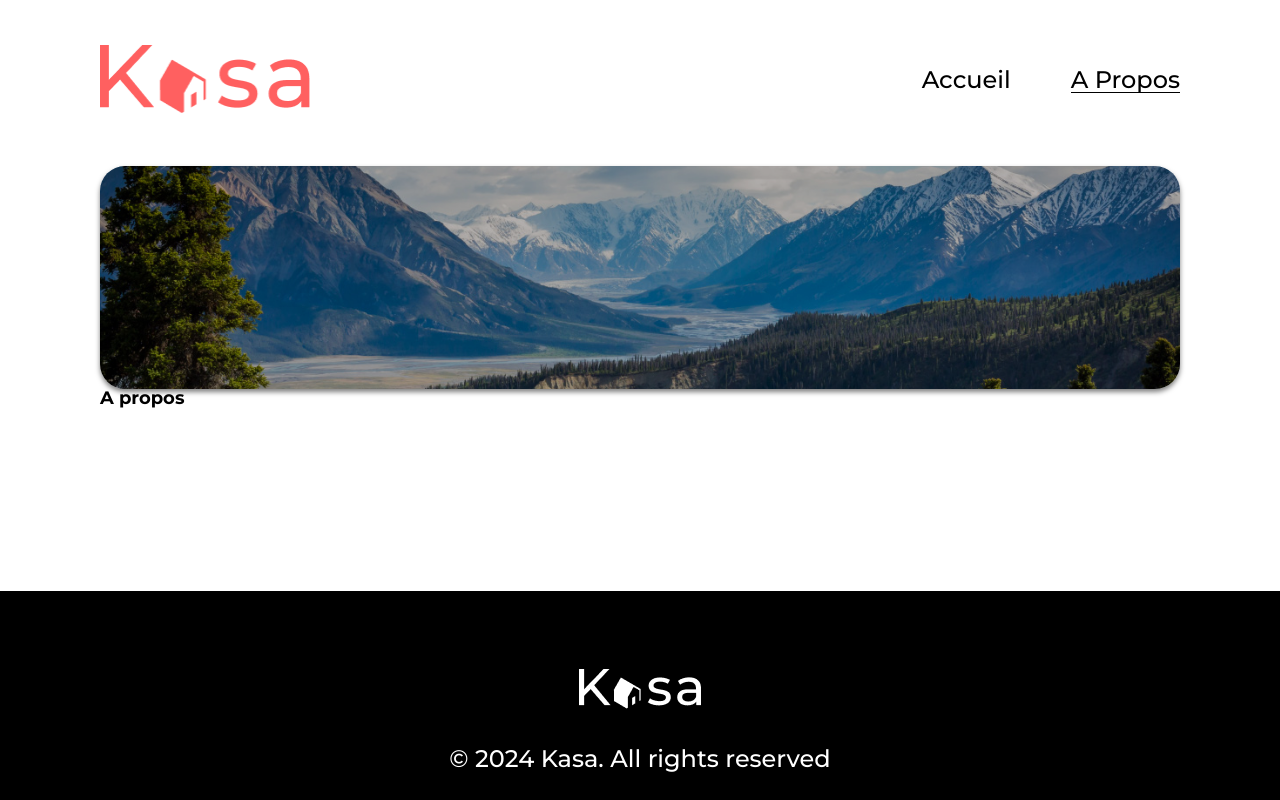
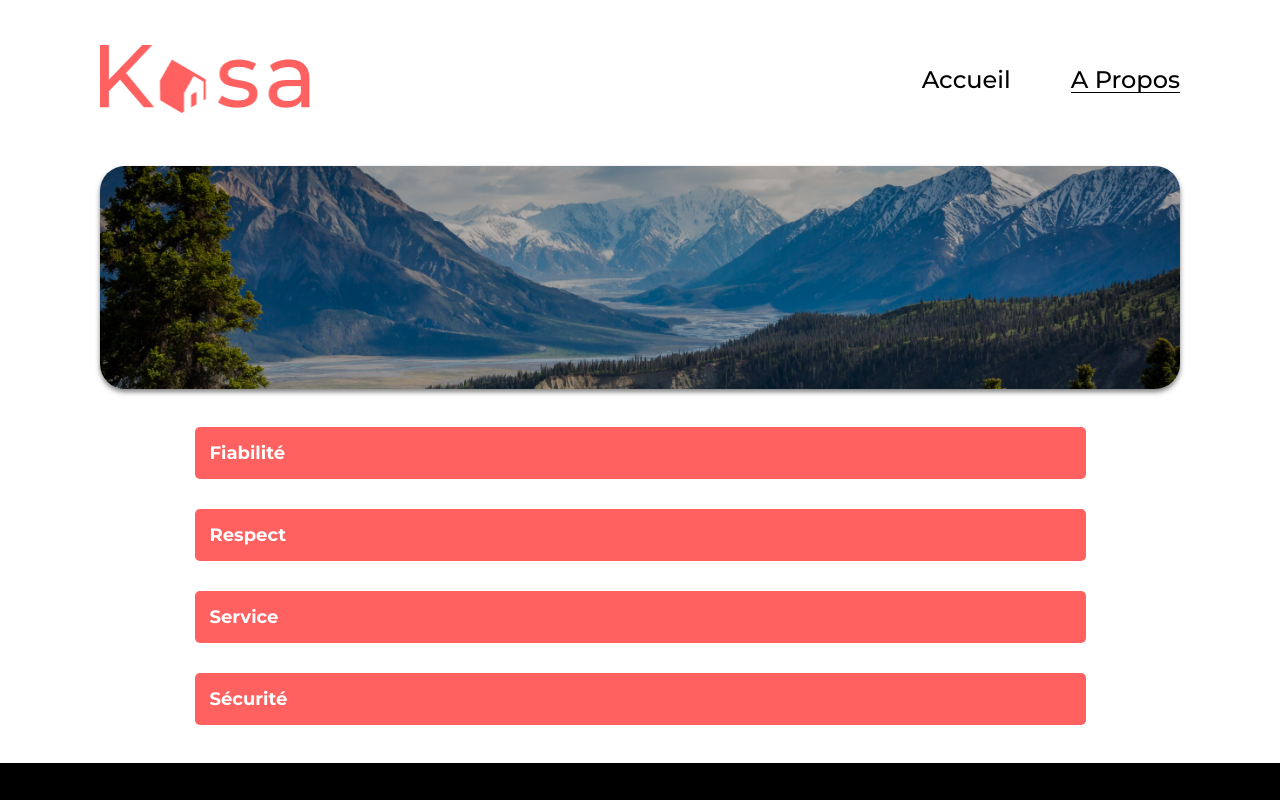
Before and after one commit to valleeriee/Kasa, a React (Create React App) app: page /apropos in a window 1280 px wide. Shown: the top 800 px of the page. Built offline with nearby package versions, Linux system fonts and the light colour scheme.

Commit message:
Ajout du clic sur les cartes de la home, début page A propos

```diff
--- a/src/components/Card.js
+++ b/src/components/Card.js
@@ -1,11 +1,12 @@
+import { NavLink } from 'react-router-dom'
 import "../styles/Card.scss"
 
 function Card(props) {
     return (
-        <div className="card">
+        <NavLink to="/fiche" className="card">
             <h2 className="tt-h2">{props.title}</h2>
             <div className="visuel"><img src={props.cover} alt={props.title} className="img-cover" /></div>
-        </div>
+        </NavLink>
     );
 }
 
--- /dev/null
+++ b/src/components/Collapse.js
@@ -0,0 +1,13 @@
+import "../styles/Collapse.scss"
+
+function Collapse(props) {
+    const title = props.title ? <h2 className="tt-h2">{props.title}</h2> : ""
+
+    return (
+        <div className="collapse">
+            {title}
+        </div>
+    );
+}
+
+export default Collapse;
--- a/src/pages/Apropos.js
+++ b/src/pages/Apropos.js
@@ -1,11 +1,18 @@
+import "../styles/apropos.scss"
 import Banner from "../components/Banner"
+import Collapse from "../components/Collapse"
 import visuel from "../assets/bandeau-about.jpg"
 
 function Apropos() {
     return (
         <div className="page pg-about">
             <Banner img={visuel} />
-            <h1>A propos</h1>
+            <div className="about-list">
+                <Collapse title="Fiabilité" />
+                <Collapse title="Respect" />
+                <Collapse title="Service" />
+                <Collapse title="Sécurité" />
+            </div>
         </div>
     )
 }
--- a/src/pages/Home.js
+++ b/src/pages/Home.js
@@ -1,4 +1,4 @@
-import "../styles/Home.scss"
+import "../styles/home.scss"
 import Banner from "../components/Banner"
 import Card from "../components/Card"
 import visuel from "../assets/bandeau-home.jpg"
--- /dev/null
+++ b/src/styles/Collapse.scss
@@ -0,0 +1,22 @@
+@import './variables';
+
+.collapse {
+    width: 100%;
+
+    & + & {
+        margin-top: 30px;
+    }
+
+    .tt-h2 {
+        display: flex;
+        align-items: center;
+        height: 52px;
+        padding: 0 0 0 15px;
+        border-radius: 5px;
+        background-color: $bg-collapse;
+        color: $text-white;
+        font-weight: 700;
+        cursor: pointer;
+    }
+
+}
--- a/src/styles/_variables.scss
+++ b/src/styles/_variables.scss
@@ -11,6 +11,7 @@ $text-white: #fff;
 $bg-banner: rgba(0, 0, 0, 0.6);
 $bg-banner-light: rgba(0, 0, 0, 0.3);
 $bg-gallery: #F6F6F6;
+$bg-collapse: #FF6060;
 
 $gradient-card: linear-gradient(180deg, rgba(255,255,255,0) 0%, rgba(10,10,10,0) 42%, rgba(4,4,4,0.5) 100%);
 
--- /dev/null
+++ b/src/styles/apropos.scss
@@ -0,0 +1,4 @@
+.about-list {
+    width: 82.5%;
+    margin: 38px auto;
+}
```
